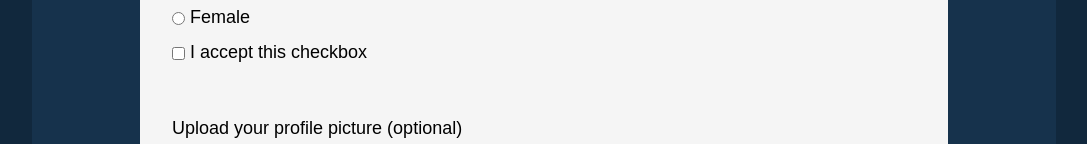
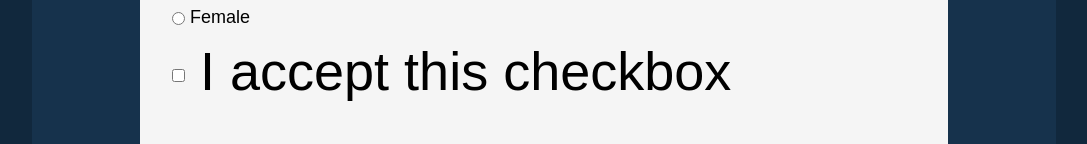
Before and after one commit to Slava-gamedev/Slava-gamedev.github.io, a plain HTML site: page Registration.html in a window 1280 px wide. Both pictures are taken after typing "Sample", "5", "name@example.com", "5551234", "5551234", "Sample" into the empty fields and a click on the input "Submit". Shown: the part 614-758 px from the top of the page, without its empty margins (96-1183 px from the left). Drawn offline with Linux system fonts and the light colour scheme.

Commit message:
added something

```diff
--- a/JavaScript/Scripts.js
+++ b/JavaScript/Scripts.js
@@ -1,8 +1,13 @@
 function ShowAlertIfCheckboxChecked(){
     checkbox =document.getElementById("SpecialCheckbox");
+    checkboxText =document.getElementById("CheckboxLabel");
     if(checkbox.checked)
     {
         window.alert("The checkbox was checked!!!");
+    }
+    else{
+        window.alert("The checkbox wasn't checked, you should check it");
+        checkboxText.style.fontSize = "54px";
     }
 }
 
--- a/Registration.html
+++ b/Registration.html
@@ -23,7 +23,7 @@
                 <label>Your gender:</label>
                 <label><input type="radio" class="RadioB" name="gender" required/> Male</label>
                 <label><input type="radio" class="RadioB" name="gender" required/> Female</label>
-                <label><input type="checkbox" id="SpecialCheckbox" name="terms and conditions" value="terms and conditions" class="RadioB" /> I accept this checkbox</label>
+                <label id="CheckboxLabel"><input type="checkbox" id="SpecialCheckbox" name="terms and conditions" value="terms and conditions" class="RadioB" /> I accept this checkbox</label>
             </fieldset>
             <fieldset class="FieldSet">
                 <label>Upload your profile picture (optional)<input type="file" name="picture"/></label>
```
